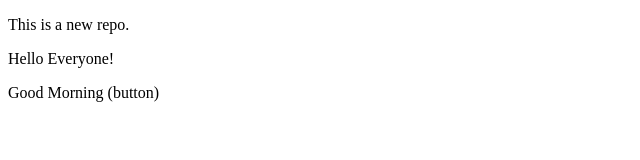
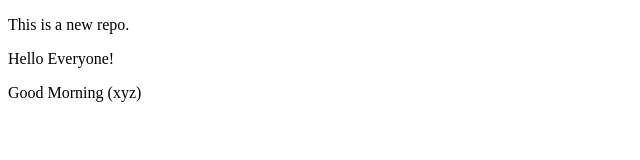
Before and after one commit to agrishadonda2931/localrepo, a plain HTML site: page index.html in a window 1280 px wide. Shown: the full height of the page, 0-640 px from the left. Drawn offline with Linux system fonts and the light colour scheme.

Commit message:
xyz mesaages

```diff
--- a/index.html
+++ b/index.html
@@ -7,6 +7,6 @@
 <body>
 <p>This is a new repo.</p>
   <p>Hello Everyone!</p>
-<p>Good Morning (button)</p>
+<p>Good Morning (xyz)</p>
 </body>
 </html>
```
